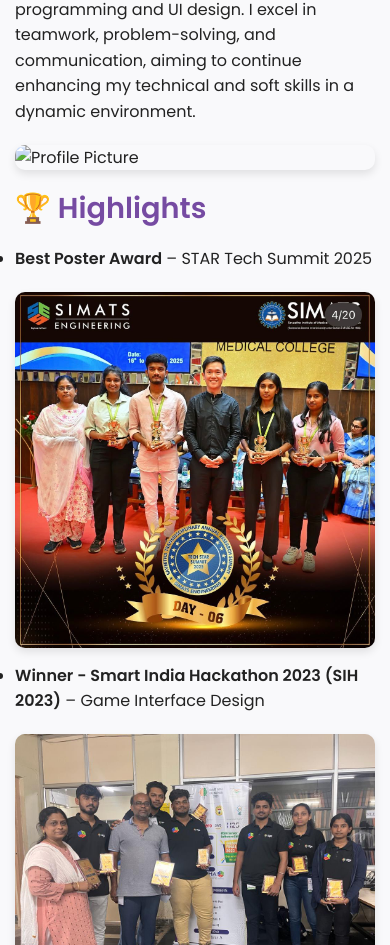
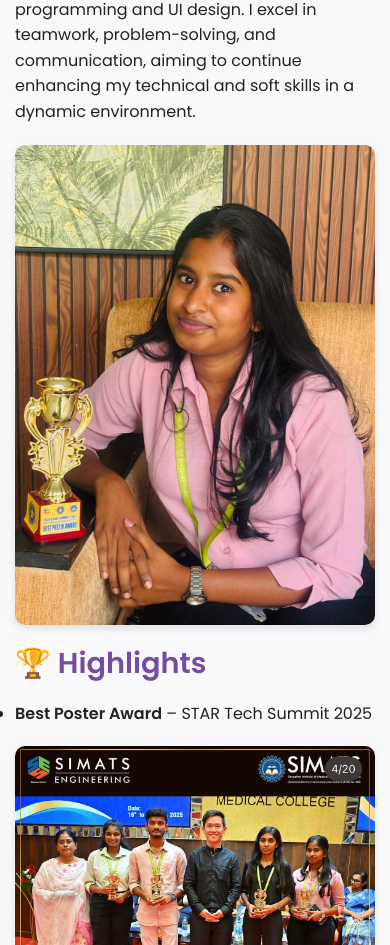
Before and after one commit to karishmasankar/karishma-portfolio, a plain HTML site: page index.html in a window 390 px wide. Shown: the part 790-1735 px from the top of the page. Drawn offline with Linux system fonts and the light colour scheme.

Commit message:
Modern mobile-friendly portfolio design update

```diff
--- a/index.html
+++ b/index.html
@@ -125,7 +125,7 @@
   <section>
     <p>I am a Computer Science undergraduate passionate about leveraging technology to develop innovative solutions. My experience includes working on projects like AI-based meal recommendation and VR fitness games, equipping me with skills in programming and UI design. I excel in teamwork, problem-solving, and communication, aiming to continue enhancing my technical and soft skills in a dynamic environment.</p>
 
-    <img src="assets/profile.jpeg" alt="Profile Picture">
+    <img src="assets/profile.jpg" alt="Profile Picture">
 
     <h2 id="highlights">🏆 Highlights</h2>
     <ul>
```
